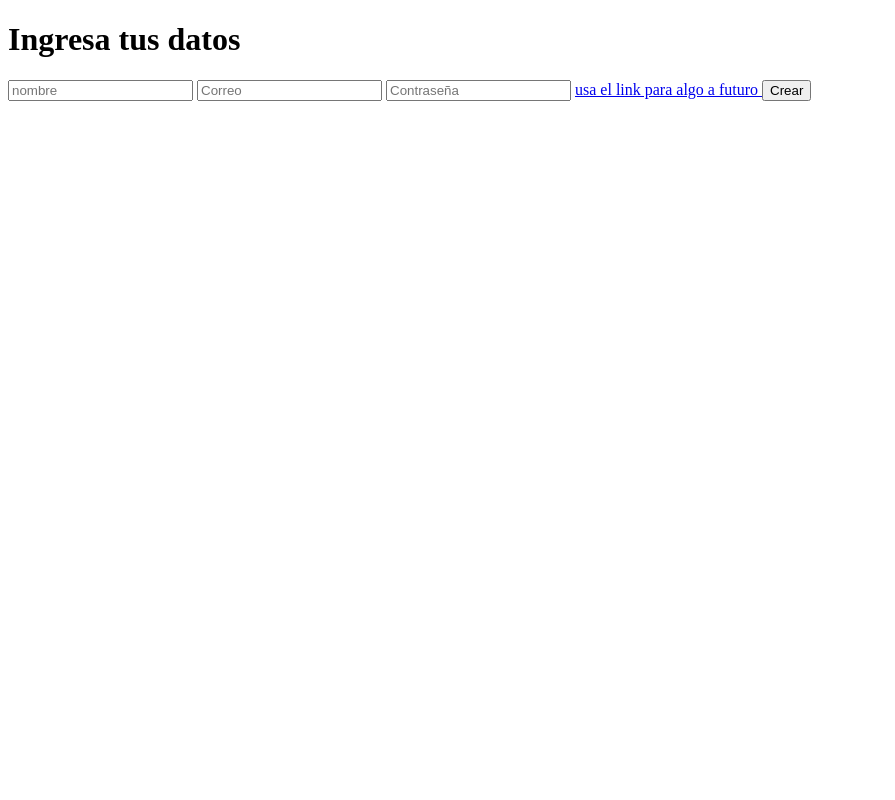
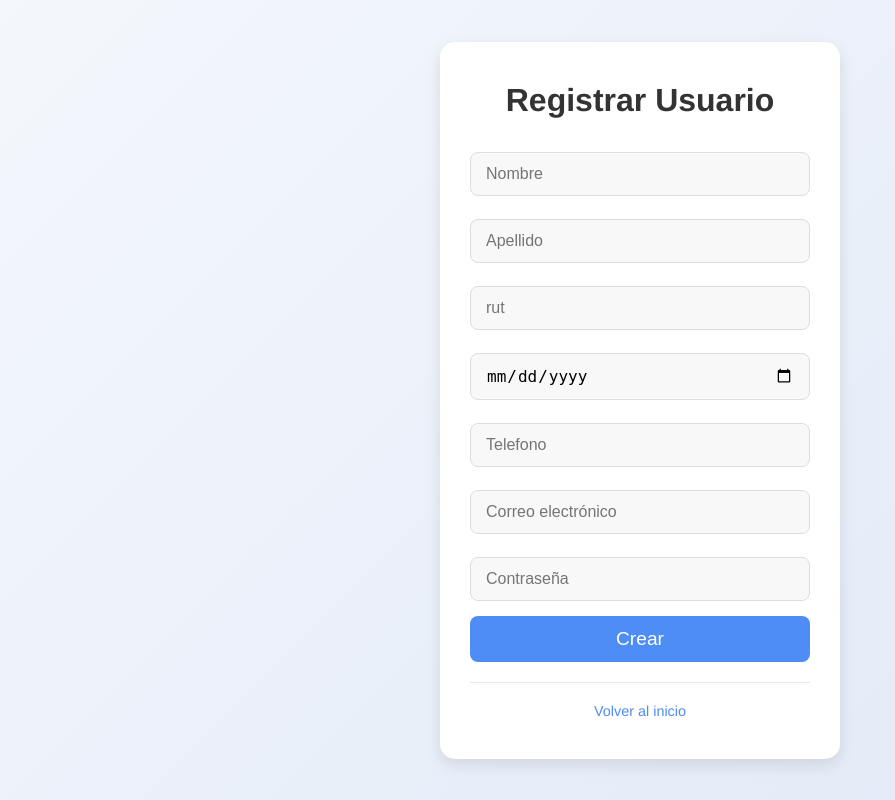
Before and after one commit to NicolasLizama/tallarines-con-capstone-, a Django app: page /crear/ in a window 1280 px wide. Shown: the whole page, without its empty margins (0-895 px from the left). Run offline with Django 5.2, Linux system fonts and the light colour scheme.

Commit message:
integracion pagina-supabase a este repositorio

```diff
--- /dev/null
+++ b/PROYECTO/FASE 2/Evidencia Proyecto/pagina/lazarus/core/static/css/login_registro_style.css
@@ -0,0 +1,144 @@
+/* Reset básico */
+* {
+  margin: 0;
+  padding: 0;
+  box-sizing: border-box;
+}
+
+/* Fondo general */
+body {
+  font-family: 'Helvetica Neue', sans-serif;
+  background: linear-gradient(135deg, #f4f7fc, #e0e9f7);
+  height: 100vh;
+  display: flex;
+  justify-content: center;
+  align-items: center;
+  color: #333;
+}
+
+/* Contenedor del formulario */
+.form-container {
+  background: #fff;
+  border-radius: 15px;
+  box-shadow: 0 6px 15px rgba(0, 0, 0, 0.1);
+  padding: 40px 30px;
+  max-width: 400px;
+  width: 100%;
+  text-align: center;
+}
+
+/* Título */
+.titulo {
+  font-size: 2rem;
+  margin-bottom: 25px;
+  color: #333;
+  font-weight: bold;
+}
+
+/* Estilo para los campos de entrada */
+label {
+  display: block;
+  margin-bottom: 15px;
+}
+
+input {
+  width: 100%;
+  padding: 12px 15px;
+  margin-top: 8px;
+  font-size: 1rem;
+  border: 1px solid #ddd;
+  border-radius: 8px;
+  background-color: #f8f8f8;
+  outline: none;
+  transition: border 0.3s, box-shadow 0.3s;
+}
+
+input:focus {
+  border-color: #4e8df5;
+  box-shadow: 0 0 5px rgba(78, 141, 245, 0.5);
+  background-color: #ffffff;
+}
+
+/* Estilo del botón */
+button {
+  width: 100%;
+  padding: 12px;
+  background-color: #4e8df5;
+  color: white;
+  border: none;
+  border-radius: 8px;
+  font-size: 1.2rem;
+  cursor: pointer;
+  transition: background-color 0.3s, transform 0.2s;
+}
+
+button:hover {
+  background-color: #3578e5;
+  transform: translateY(-2px);
+}
+
+button:active {
+  transform: translateY(0);
+}
+
+/* Enlace de registro */
+.link {
+  color: #4e8df5;
+  text-decoration: none;
+  font-size: 0.9rem;
+}
+
+.link:hover {
+  text-decoration: underline;
+}
+
+/* Enlace de "Olvidaste la contraseña" */
+a.link {
+  display: block;
+  text-align: center;
+  margin-top: 20px; /* Ajusta el margen aquí */
+  color: #4e8df5;
+  text-decoration: none;
+  font-size: 0.9rem;
+}
+
+a.link:hover {
+  text-decoration: underline;
+}
+
+
+/* Estilos para el separador */
+.separador {
+  margin-top: 20px;
+  border-top: 1px solid #e0e9f7;
+}
+
+/* Estilo para el bloque "Volver" */
+.volver {
+  margin-top: 15px;
+  text-align: center;
+}
+
+.error-message {
+  color: red;
+  font-size: 1rem;
+  margin-top: 15px;
+  background-color: #ffcccc;
+  padding: 10px;
+  border-radius: 5px;
+}
+
+.form-container {
+  animation: slideUp 0.6s ease-out;
+}
+
+@keyframes slideUp {
+  from {
+    opacity: 0;
+    transform: translateY(20px);
+  }
+  to {
+    opacity: 1;
+    transform: translateY(0);
+  }
+}
--- a/PROYECTO/FASE 2/Evidencia Proyecto/pagina/lazarus/core/templates/CrearUsuario.html
+++ b/PROYECTO/FASE 2/Evidencia Proyecto/pagina/lazarus/core/templates/CrearUsuario.html
@@ -1,29 +1,61 @@
-<!doctype html>
+{% load static %}
+
 <html lang="es">
   <head>
     <meta charset="utf-8">
     <meta name="viewport" content="width=device-width, initial-scale=1">
     <title>Crear usuario</title>
+    <link rel="stylesheet" href="{% static 'css/login_registro_style.css' %}">
   </head>
+
   <body>
+    <div class="form-container">
       <form action="/usercreate/" method="POST">
           {% csrf_token %}
-        <h1 class="titulo">Ingresa tus datos</h1>
+
+          <h1 class="titulo">Registrar Usuario</h1>
 
           <label for="nombre">
-            <input name="nombre" placeholder="nombre" type="text" id="nombre" required>
+              <input name="nombre" placeholder="Nombre" type="text" id="nombre" required>
           </label>
 
+          <label for="apellido">
+              <input name="apellido" placeholder="Apellido" type="text" id="apellido" required>
+          </label>
+
+          <label for="rut">
+              <input name="rut" placeholder="rut" type="text" id="rut" max="12" required>
+          </label>
+
+          <label for="fecha_nacimiento">
+              <input name="fecha_nacimiento" placeholder="Fecha de nacimiento" type="date" id="fecha_nacimiento" required>
+          </label>
+
+          <label for="telefono">
+              <input name="telefono" placeholder="Telefono" type="text" id="telefono" max="11" required>
+          </label>
+
+
           <label for="email">
-            <input name="email" placeholder="Correo" type="text" id="email" required>
+              <input name="email" placeholder="Correo electrónico" type="email" id="email" required>
           </label>
 
           <label for="password">
               <input name="password" placeholder="Contraseña" type="password" id="password" required>
           </label>
 
-        <a href="#" class="link"> usa el link para algo a futuro </a>
           <button type="submit" id="button">Crear</button>
+
+          <div class="separador"></div>
+
+          {% if error_message %}
+            <div class="error-message">{{ error_message }}</div>
+          {% endif %}
+
+          <div class="volver">
+            <a href="/" class="link">Volver al inicio</a>
+          </div>
       </form>
+    </div>
   </body>
 </html>
--- a/PROYECTO/FASE 2/Evidencia Proyecto/pagina/lazarus/core/templates/oficial.html
+++ b/PROYECTO/FASE 2/Evidencia Proyecto/pagina/lazarus/core/templates/oficial.html
@@ -1,4 +1,5 @@
 <h1>Entraste a la pagina wena </h1>
+<h1>Bienvenido, {{ nombre }}!</h1>
 
 <form action="" method="get">
     <button type="submit">Cerrar sesión</button>
--- a/PROYECTO/FASE 2/Evidencia Proyecto/pagina/lazarus/core/views.py
+++ b/PROYECTO/FASE 2/Evidencia Proyecto/pagina/lazarus/core/views.py
@@ -1,68 +1,108 @@
-from django.shortcuts import render
-from django.shortcuts import redirect
-import pyrebase
+#views.py
+from django.shortcuts import render, redirect
+from supabase import create_client, Client
 
-config = {
-     'apiKey': "AIzaSyDOK385X7jO5D_16i1EcjnIBpDwVOZhDwc",
-     'authDomain': "lazarusdb-d37a9.firebaseapp.com",
-     'projectId': "lazarusdb-d37a9",
-     'storageBucket': "lazarusdb-d37a9.firebasestorage.app",
-     'messagingSenderId': "245173338005",
-     'appId': "1:245173338005:web:54ff73c8920d358558409c",
-     'measurementId': "G-4STFMWRSQY",
-     'databaseURL': ""
-   };
 
-firebase= pyrebase.initialize_app(config)
-authe= firebase.auth()
-database= firebase.database()
+# Conectarse a la api de supabase
+url = "https://cixtrfcwsweaxtliwdgc.supabase.co"
+# la key se conecta a la legacy api keys usando la PUBLIC ANON KEY
+key = "eyJhbGciOiJIUzI1NiIsInR5cCI6IkpXVCJ9.eyJpc3MiOiJzdXBhYmFzZSIsInJlZiI6ImNpeHRyZmN3c3dlYXh0bGl3ZGdjIiwicm9sZSI6ImFub24iLCJpYXQiOjE3NjAxMTA2MjUsImV4cCI6MjA3NTY4NjYyNX0.5hGTCUa9t7jghSE5hW-o-2vBPDTmyYZu7OzZwHgj0uA"
 
-# Vistas paginas
+supabase: Client = create_client(url, key)
+
+#ideal lo mejor es guardar eso en un env. pero lo dejo despues para farmear mas commits
+
+
+
+
+
+
+
+# Vistas páginas
 def paginator(request):
-    #wea= database.child('users').child('users').get().val()
     return render(request, 'ingreso.html')
 
 def paginator2(request):
     return render(request, 'CrearUsuario.html')
 
 def paginatorfail(request):
-    return render(request, 'login.html')
+    return render(request, 'fail.html')
 
-# Creacion de funciones
+def introduccion(request):
+    return render(request, 'introduccion.html')
 
 def usercreate(request):
-    nombre = request.POST.get('nombre')
-    email = request.POST.get('email')
-    password = request.POST.get('password')
+    if request.method == "POST":
+        nombre = request.POST.get('nombre')
+        email = request.POST.get('email')
+        rut = request.POST.get('rut')
+        apellido = request.POST.get('apellido')
+        fecha_nacimiento = request.POST.get('fecha_nacimiento')
+        telefono = request.POST.get('telefono')
+        password = request.POST.get('password')
 
-
-
-    #uid = user['localid']
-    try:
-        user = authe.create_user_with_email_and_password(email,password)
-    except:
-        return redirect('/crear')
-    # #lleva a la pagina url normal con nada
+        try:
+            response = supabase.auth.sign_up({
+                "email": email,
+                "password": password
+            })
+            if response.user:
+                uid = response.user.id
+                data = {
+                    "uid": uid,
+                    "nombre": nombre,
+                    "apellido": apellido,
+                    "email": email,
+                    "fecha_nacimiento": fecha_nacimiento,
+                    "telefono": telefono,
+                    "rut": rut
+                }
+                supabase.table("users").insert(data).execute()
+            else:
+                return redirect('/crear')
+        except Exception as e:
+            print(e)
+            return redirect('/crear')
     return redirect('/')
 
 
 
 def ingresar(request):
-    email = request.POST.get('email')
-    password = request.POST.get('password')
-    try:
-      user = authe.sign_in_with_email_and_password(email,password)
-    except:
-       message ="ta malo con lo que existe"
-       return redirect('/')
+    if request.method == "POST":
+        email = request.POST.get('email')
+        password = request.POST.get('password')
+        try:
+            session = supabase.auth.sign_in_with_password({
+                "email": email,
+                "password": password
+            })
+            if session.user:
+                request.session["supabase_user"] = session.user.id
+        except Exception as e:
+            print(e)
+            return redirect('/fail')
+    return render(request, "oficial.html")
 
-    return render(request,"oficial.html")
-
-
-
+# Función para salir no funciona ahora
 def salir(request):
     try:
         del request.session['uid']
     except KeyError:
         pass
     return redirect('/')
+
+from django.http import JsonResponse
+
+# def recuperar_contraseña(request):
+#     if request.method == "POST":
+#         # email = request.POST.get('email')
+
+#         # try:
+#         #     authe.send_password_reset_email(email)
+#         #     message = "Se ha enviado un correo con las instrucciones para restablecer tu contraseña (Si no lo ves debe estar en SPAM)."
+#         # except Exception as e:
+#         #     message = "El correo electrónico no está registrado o hubo un problema al enviar el correo. Verifica el correo e inténtalo nuevamente."
+
+#         # return JsonResponse({'message': message})
+
+#     return render(request, 'recuperar_contraseña.html')
--- a/PROYECTO/FASE 2/Evidencia Proyecto/pagina/lazarus/lazarus/urls.py
+++ b/PROYECTO/FASE 2/Evidencia Proyecto/pagina/lazarus/lazarus/urls.py
@@ -22,8 +22,10 @@ urlpatterns = [
     path('admin/', admin.site.urls),
     path('', views.paginator),
     path('fail/', views.paginatorfail),
+    path('introduccion/', views.introduccion, name='introduccion'),
     path('ingresar/', views.ingresar),
     path('crear/', views.paginator2),
+    #path('recuperar_contraseña/', views.recuperar_contraseña, name='recuperar_contraseña'),
     path('usercreate/', views.usercreate),
     path('salir/', views.salir, name='volverlogin'),
 ]
```
Also changed, not shown: PROYECTO/FASE 2/Evidencia Proyecto/pagina/lazarus/core/static/css/intro_style.css (added, +115 -0 lines), PROYECTO/FASE 2/Evidencia Proyecto/pagina/lazarus/core/static/css/login_style.css (deleted, +0 -87 lines), PROYECTO/FASE 2/Evidencia Proyecto/pagina/lazarus/core/templates/fail.html (added, +12 -0 lines), PROYECTO/FASE 2/Evidencia Proyecto/pagina/lazarus/core/templates/ingreso.html (+10 -4 lines), PROYECTO/FASE 2/Evidencia Proyecto/pagina/lazarus/core/templates/introduccion.html (added, +50 -0 lines), PROYECTO/FASE 2/Evidencia Proyecto/pagina/lazarus/core/templates/recuperar_contraseña.html (added, +89 -0 lines), PROYECTO/FASE 2/Evidencia Proyecto/pagina/requirements.txt (+3 -5 lines), PROYECTO/FASE 2/Evidencia Proyecto/pagina/lazarus/db.sqlite3. Lines whose indentation alone changed are shown as unchanged.
